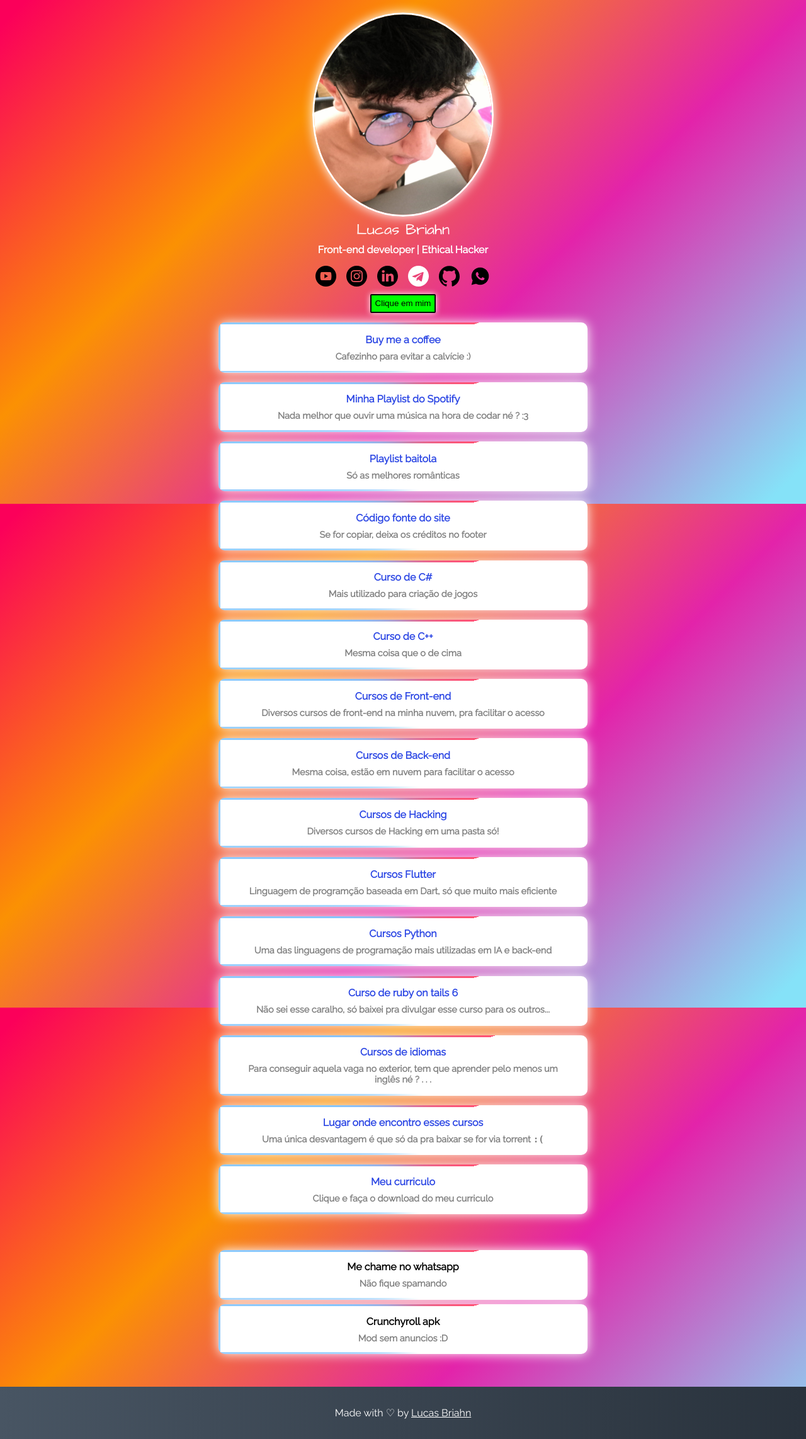
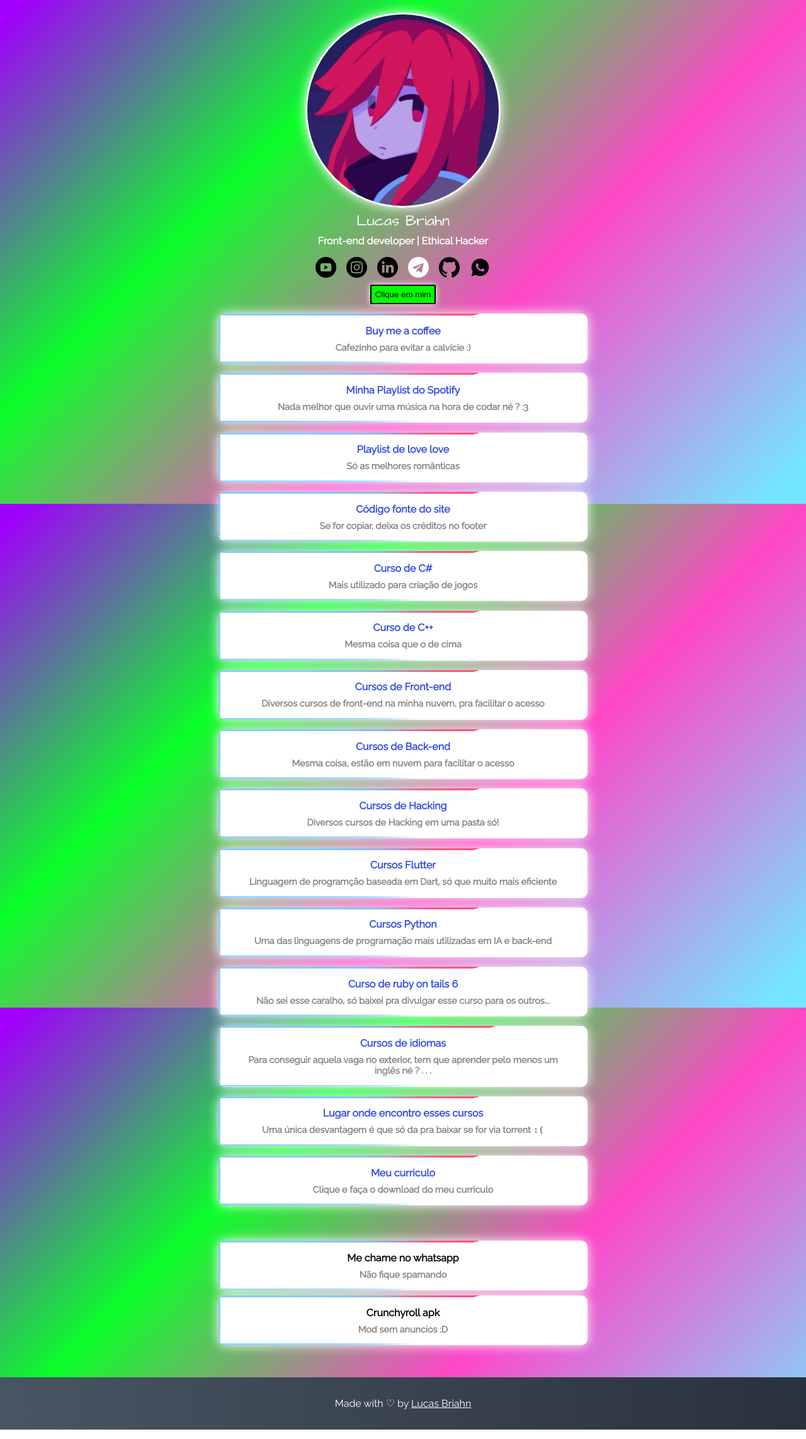
Before and after one commit to lucasbriahn/lucasbriahn.github.io, a PHP site: page / in a window 1280 px wide. Shown: the whole page at 63% size. Run offline with PHP 8.4, Linux system fonts and the light colour scheme.

Commit message:
Add files via upload

```diff
--- a/assets/css-scss/_mixins.scss
+++ b/assets/css-scss/_mixins.scss
@@ -14,7 +14,7 @@
     align-items: center;
 }
 @mixin image-profile {
-    width: 20%;
+    width: 30%;
     border-radius: 100%;
     border: 3px solid white;
     box-shadow: 0 0 17px white;
--- a/assets/css-scss/animation.css
+++ b/assets/css-scss/animation.css
@@ -1,5 +1,5 @@
-body {
-    background: linear-gradient(315deg, #85e2f8 3%,#e323aa 38%, #fb9103 68%, #fb005a 98%);
+    body {
+    background: linear-gradient(315deg, #75e6ff 3%,#ff47c8 38%, #0bff28 68%, #9f00fb 98%);
     animation: gradient 35s ease infinite;
     background-size: 400% 400%;
     background-attachment: fixed;
--- a/assets/css-scss/main.css
+++ b/assets/css-scss/main.css
@@ -28,7 +28,7 @@ body {
   text-align: center;
 }
 .body-content .profile img {
-  width: 22%;
+  width: 42%;
   border-radius: 100%;
   border: 3px solid white;
   box-shadow: 0 0 17px white;
@@ -138,7 +138,7 @@ body {
 .second-link a {
   --border-size: 1px;
   --border-angle: 0turn;
-  background-image: conic-gradient(from var(--border-angle), rgb(255, 255, 255), rgb(255, 255, 255) 50%, rgb(255, 255, 255)), conic-gradient(from var(--border-angle), transparent 20%, #08f, #f03);
+  background-image: conic-gradient(from var(--border-angle), rgb(255, 255, 255), rgb(255, 255, 255) 50%, rgb(255, 255, 255)), conic-gradient(from var(--border-angle), transparent 20%, rgb(0, 255, 123), rgb(217, 70, 17));
   background-size: calc(100% - var(--border-size) * 2) calc(100% - var(--border-size) * 2), cover;
   background-position: center center;
   background-repeat: no-repeat;
@@ -220,7 +220,7 @@ body {
 }
 @media (min-width: 56px) and (max-width: 1000px) {
   .body-content .profile img {
-    width: 80%;
+    width: 50%;
     border-radius: 100%;
     border: 3px solid white;
     box-shadow: 0 0 17px white;
--- a/assets/css-scss/main.scss
+++ b/assets/css-scss/main.scss
@@ -13,7 +13,7 @@
         text-align: center;
 
         img {
-            width: 22%;
+            width: 42%;
             border-radius: 100%;
             border: 3px solid white;
             box-shadow: 0 0 17px white;
@@ -118,7 +118,7 @@
             rgb(255, 255, 255),
             rgb(255, 255, 255) 50%,
             rgb(255, 255, 255)),
-        conic-gradient(from var(--border-angle), transparent 20%, #08f, #f03);
+        conic-gradient(from var(--border-angle), transparent 20%, rgb(0, 255, 123), rgb(217, 70, 17));
     background-size: calc(100% - (var(--border-size) * 2)) calc(100% - (var(--border-size) * 2)),
         cover;
     background-position: center center;
@@ -216,7 +216,7 @@
 
 @media (min-width: 56px) and (max-width:1000px) {
     .body-content .profile img {
-        width: 80%;
+        width: 50%;
         border-radius: 100%;
         border: 3px solid white;
         box-shadow: 0 0 17px white;
--- a/index.html
+++ b/index.html
@@ -20,7 +20,7 @@
     <main>
         <div class="body-content">
             <div class="profile">
-                <img src="assets/image/foto.jpeg" alt="Foto de Lucas">
+                <img src="assets/image/Foto.jpg" alt="Foto de Lucas">
                 <h1>Lucas Briahn</h1>
                 <h2>Front-end developer | Ethical Hacker</h2>
             </div>
@@ -71,7 +71,7 @@
                 </li>
                 <li>
                     <a href="https://open.spotify.com/playlist/3qO6arHM1pEsT0ybyUq9q1?si=9e2c15f06cde4ffc"
-                        target="_blank">Playlist baitola
+                        target="_blank">Playlist de love love
                         <span>Só as melhores românticas</span>
                     </a>
                 </li>
```
Also changed, not shown: assets/image/Foto.jpg, 1 other file.
